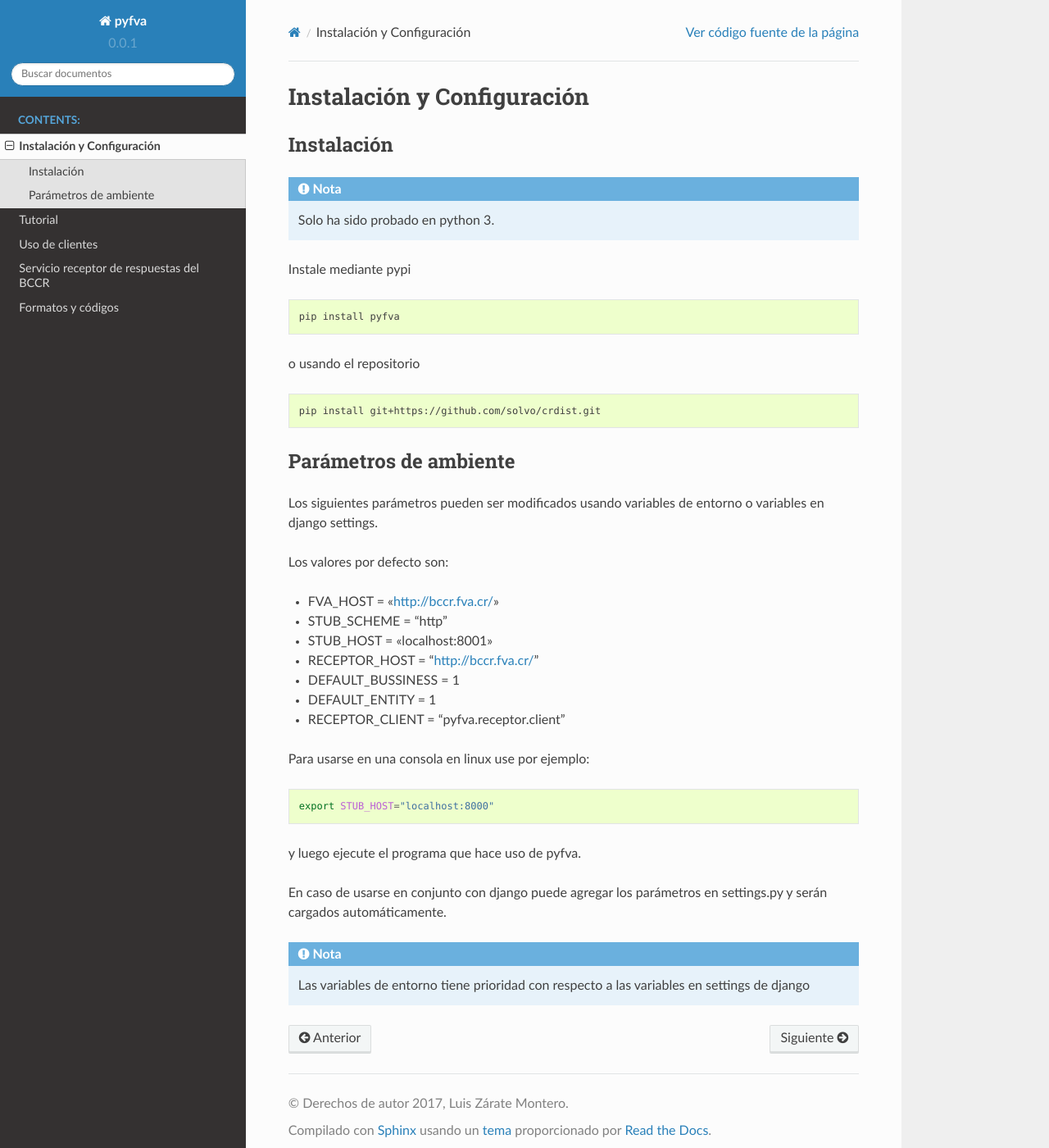
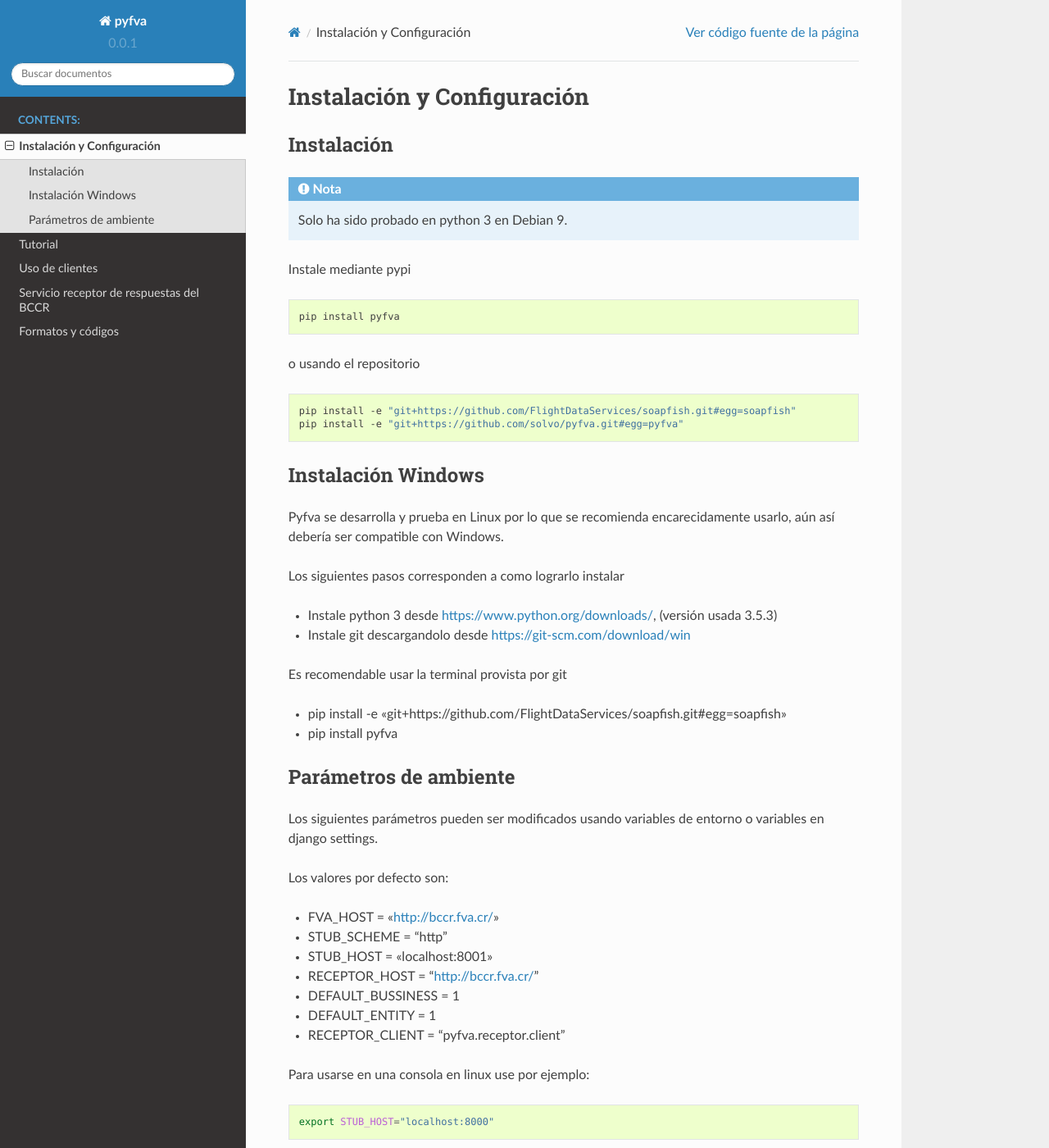
Before and after one commit to Solvosoft/pyfva, a Sphinx documentation site: the page built from docs/source/instalacion.rst, in a window 1280 px wide and 1400 px high. Shown: the whole window at 82% size. Built offline with Sphinx 7.4.7 and the Read the Docs theme 2.0.0, drawn with Linux system fonts in a browser that asks for light colours.

Commit message:
Windows installation

```diff
--- a/docs/source/instalacion.rst
+++ b/docs/source/instalacion.rst
@@ -6,7 +6,7 @@ Instalación
 -------------------
 
 .. note::
-    Solo ha sido probado en python 3.
+    Solo ha sido probado en python 3 en Debian 9.
 
 Instale mediante pypi
 
@@ -18,7 +18,24 @@ o usando el repositorio
 
 .. code:: bash
 
-    pip install git+https://github.com/solvo/crdist.git
+    pip install -e "git+https://github.com/FlightDataServices/soapfish.git#egg=soapfish"
+    pip install -e "git+https://github.com/solvo/pyfva.git#egg=pyfva"
+
+
+Instalación Windows
+------------------------
+
+Pyfva se desarrolla y prueba en Linux por lo que se recomienda encarecidamente usarlo, aún así debería ser compatible con Windows.
+
+Los siguientes pasos corresponden a como lograrlo instalar
+
+* Instale python 3 desde https://www.python.org/downloads/, (versión usada 3.5.3)
+* Instale git  descargandolo desde https://git-scm.com/download/win
+
+Es recomendable usar la terminal provista por git
+
+* pip install -e "git+https://github.com/FlightDataServices/soapfish.git#egg=soapfish"
+* pip install pyfva
 
 
 Parámetros de ambiente
```
